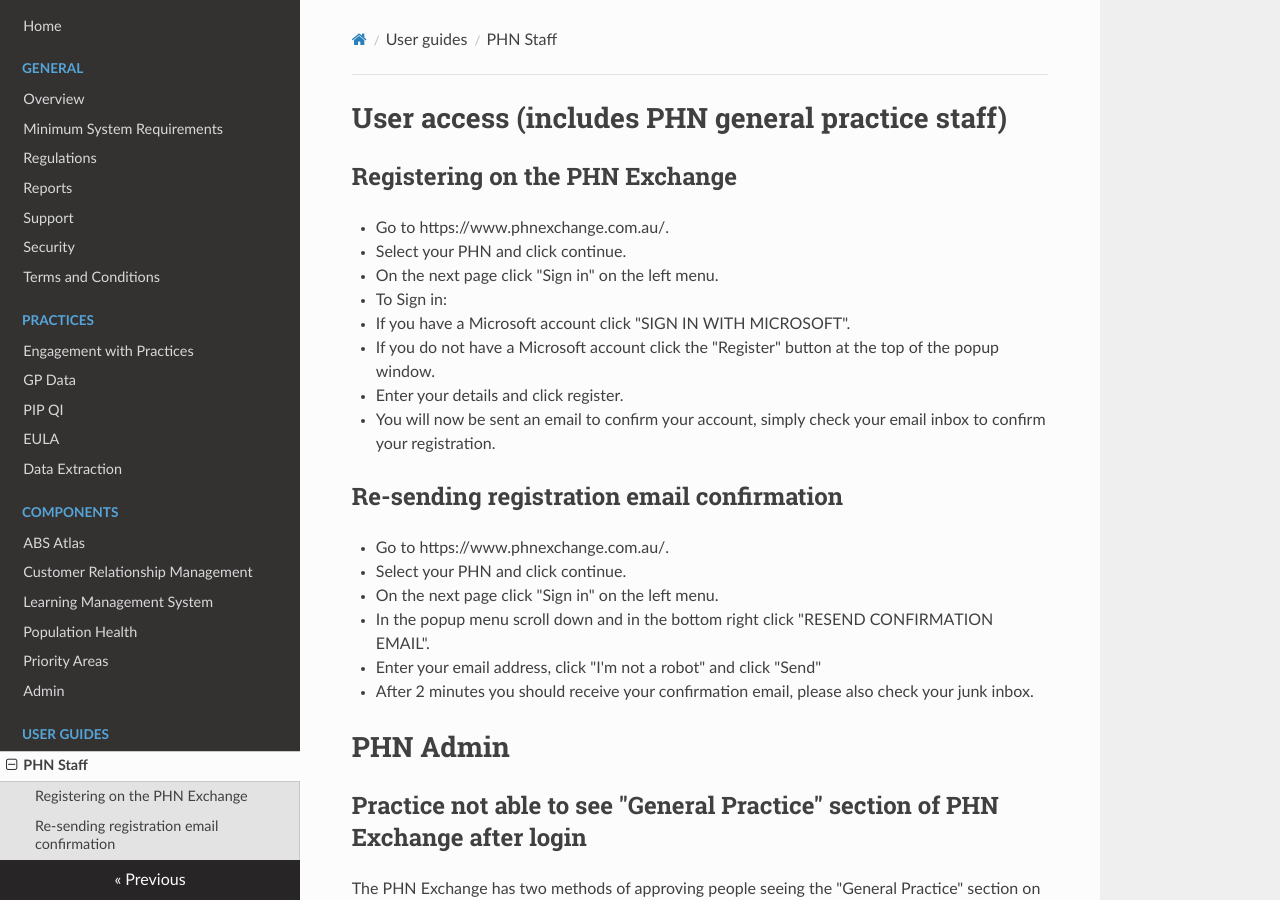
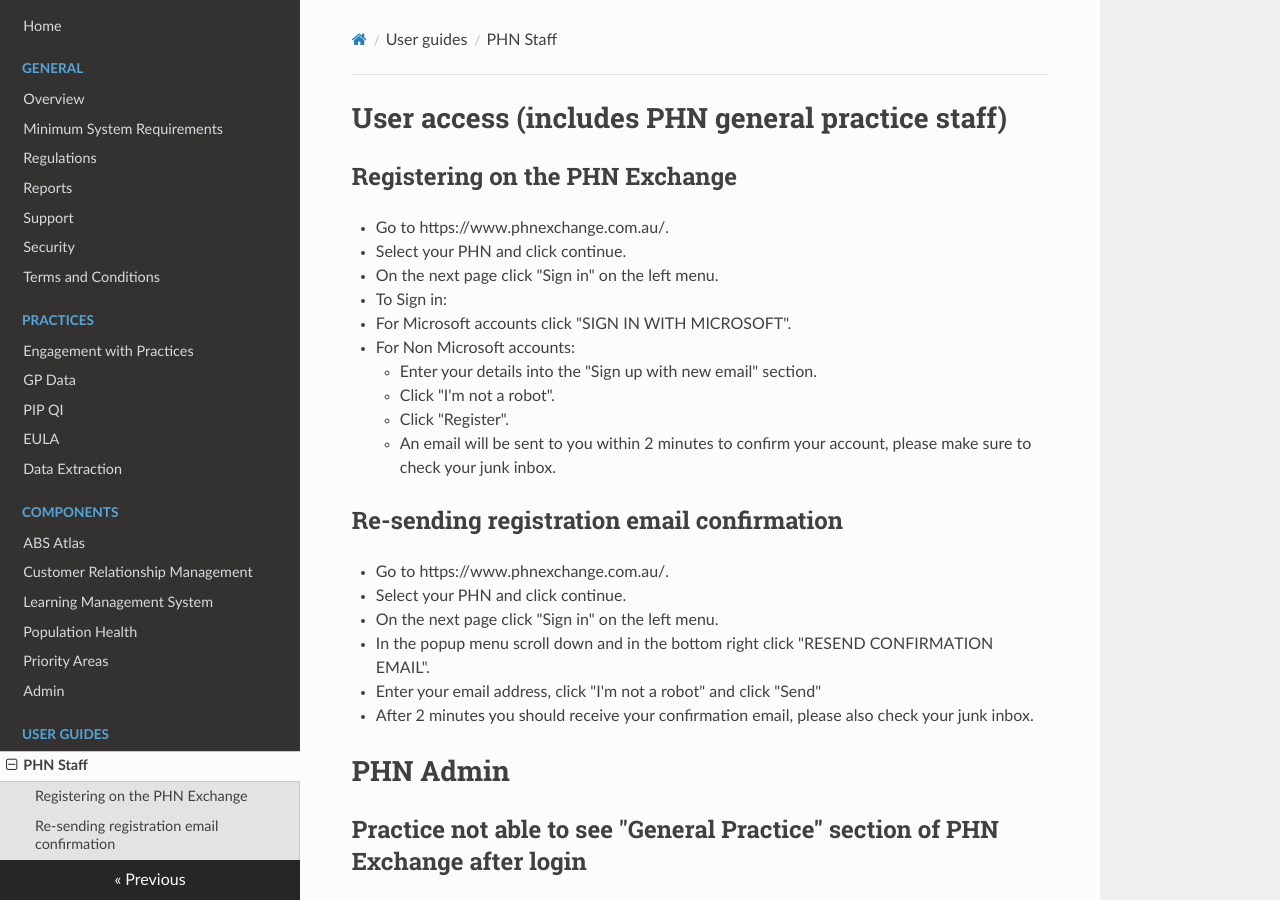
Before and after one commit to MurrayPHN/phn-exchange-docs, an MkDocs documentation site: the page built from docs/practice-staff.md, in a window 1280 px wide and 900 px high. Built offline with MkDocs 1.6.1, drawn with Linux system fonts in a browser that asks for light colours; nearby versions of some CDN libraries.

Commit message:
Fixed registration process.

```diff
--- a/docs/practice-staff.md
+++ b/docs/practice-staff.md
@@ -6,10 +6,12 @@
 - Select your PHN and click continue.
 - On the next page click "Sign in" on the left menu.
 - To Sign in:
-  - If you have a Microsoft account click "SIGN IN WITH MICROSOFT".
-  - If you do not have a Microsoft account click the "Register" button at the top of the popup window.
-- Enter your details and click register.
-- You will now be sent an email to confirm your account, simply check your email inbox to confirm your registration.
+  - For Microsoft accounts click "SIGN IN WITH MICROSOFT".
+  - For Non Microsoft accounts:
+    - Enter your details into the "Sign up with new email" section.
+    - Click "I'm not a robot".
+    - Click "Register".
+    - An email will be sent to you within 2 minutes to confirm your account, please make sure to check your junk inbox.
 
 ## Re-sending registration email confirmation
 
```
